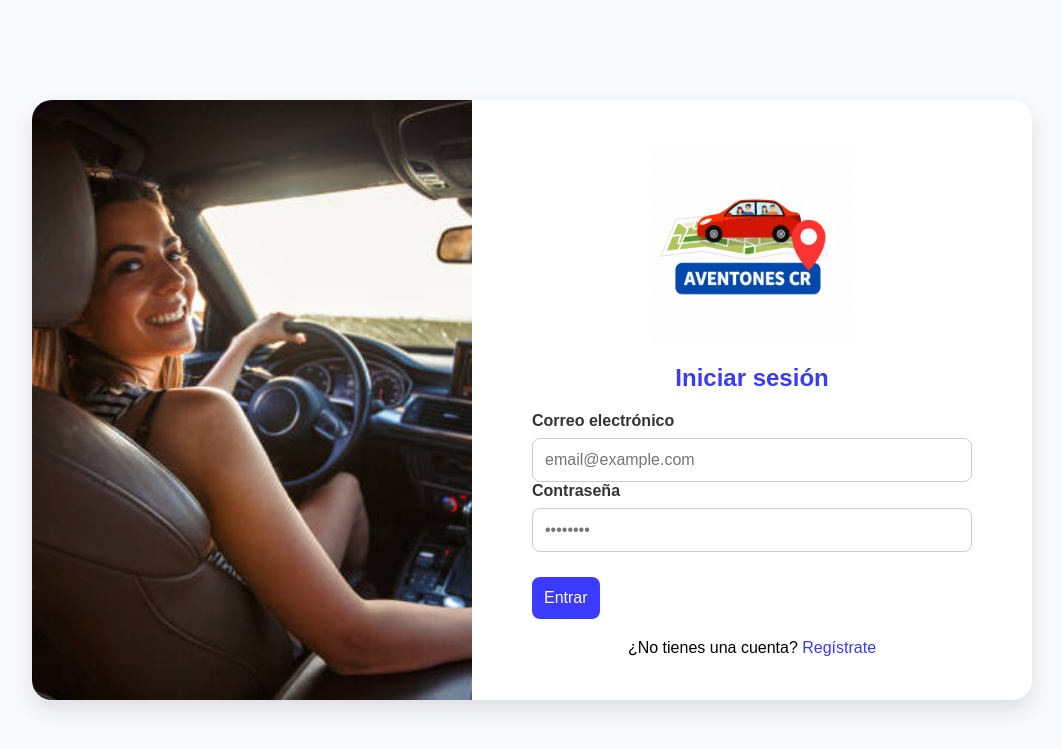
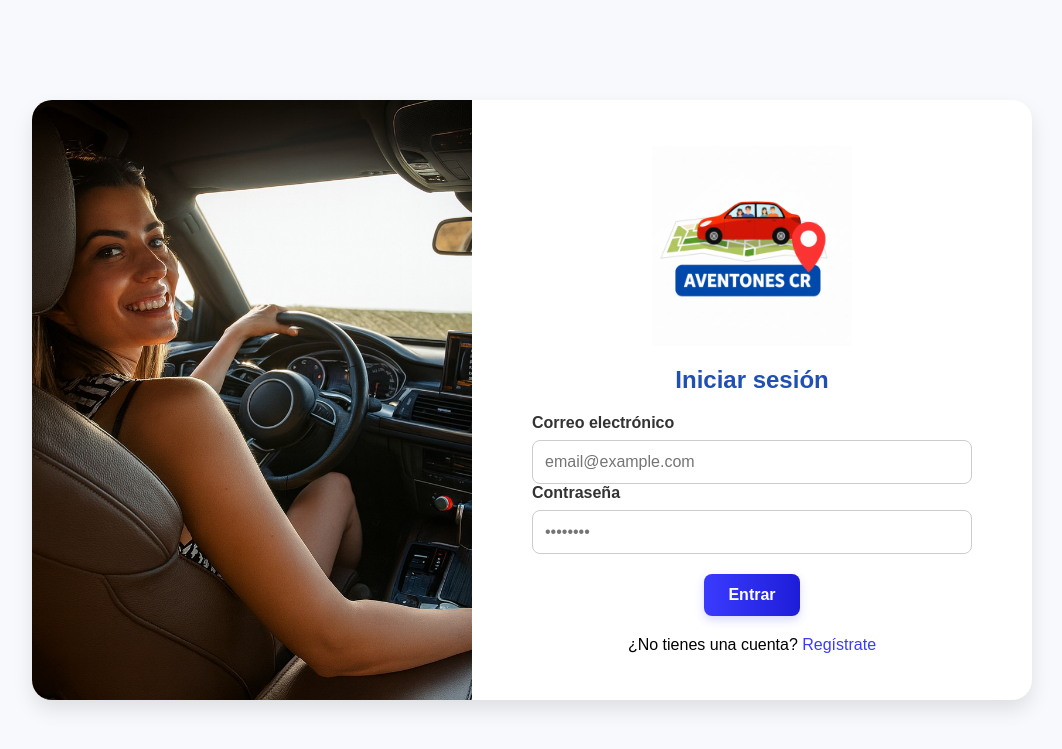
Before and after one commit to Sweetkriiz/aventonescr.com, a PHP site: page /login.php in a window 1280 px wide. Shown: the top 749 px of the page, without its empty margins (108-1170 px from the left). Run offline with PHP 8.4, Linux system fonts and the light colour scheme.

Commit message:
Cambios en estilo Login y subirle la calidad a imagenes

```diff
--- a/public/css/login.css
+++ b/public/css/login.css
@@ -60,7 +60,7 @@ body {
 }
 
 h2 {
-  color: #3b3bff;
+  color: #2150b4;
   margin-bottom: 20px;
   text-align: center;
 }
@@ -82,19 +82,26 @@ input {
 
 button {
   margin-top: 25px;
-  background: #3b3bff;
+  margin: 20px auto 0 auto;
+  background: linear-gradient(90deg, #3b3bff, #1d1dd9);
+  display: block;
   color: white;
   border: none;
-  padding: 12px;
+  padding: 12px 24px;
   border-radius: 8px;
   font-size: 16px;
+  font-weight: 600;
   cursor: pointer;
-  transition: 0.3s;
+  transition: all 0.3s ease;
+  box-shadow: 0 4px 10px rgba(59, 59, 255, 0.2);
 }
 
 button:hover {
-  background: #2a2ae6;
+  background: linear-gradient(90deg, #2a2ae6, #0000b8);
+  transform: translateY(-2px);
+  box-shadow: 0 6px 14px rgba(42, 42, 230, 0.4);
 }
+
 
 .error {
   color: red;
--- a/public/login.php
+++ b/public/login.php
@@ -49,7 +49,7 @@ if ($_SERVER["REQUEST_METHOD"] === "POST") {
 <body>
     <div class="login-container">
         <div class="image-side">
-            <img src="images\login.jpg" alt="imagen de login">
+            <img src="images\login.png" alt="imagen de login">
         </div>
         <div class="form-side">
             <img src="images/logo.png" alt="Logo Aventones" class="logo-login">
```
Also changed, not shown: public/images/login.jpg (deleted), public/images/login.png (added).
